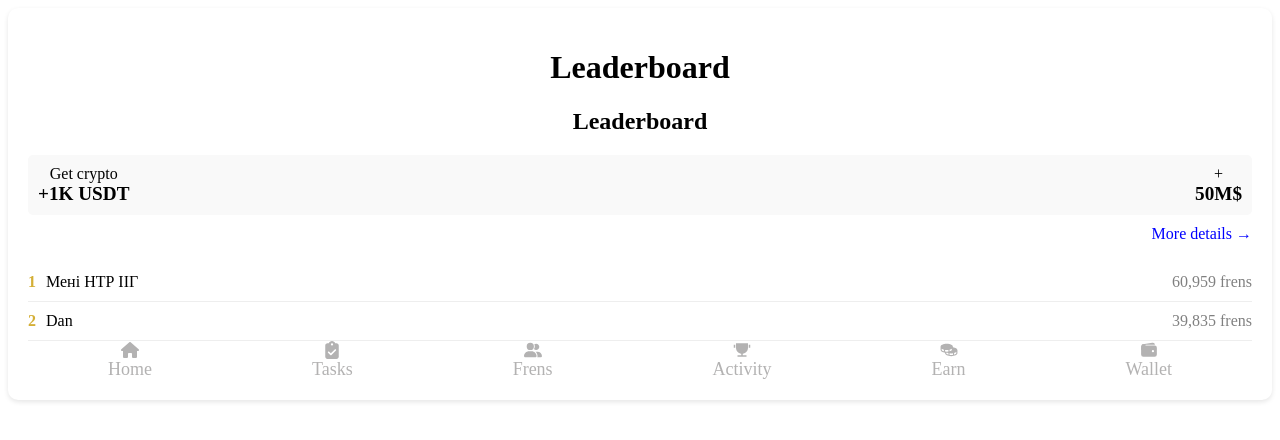
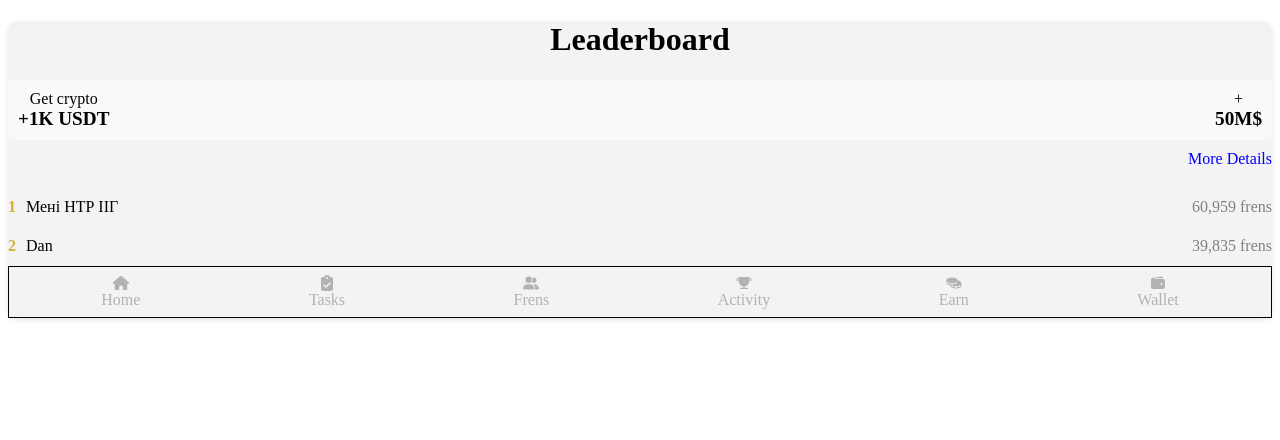
Before and after one commit to mubirshami/TimeFarmTelegram, a React (Create React App) app: page /TimeFarmTelegram/activity in a window 1280 px wide. Shown: the top 440 px of the page. Built offline with nearby package versions, Linux system fonts and the light colour scheme.

Commit message:
Update CSS for frens and leaderboard components

```diff
--- a/src/components/activity/index.css
+++ b/src/components/activity/index.css
@@ -1,18 +1,9 @@
-/* src/components/Leaderboard.css */
-
 .leaderboard-container {
     width: auto;
     margin: auto;
-    padding: 20px;
-    background: white;
+    background: #f3f3f3;
     border-radius: 10px;
     box-shadow: 0 2px 5px rgba(0, 0, 0, 0.1);
-    margin-bottom: 60px; /* Adjust if needed */
-  }
-
-  .leaderboard-header {
-    text-align: center;
-    margin-bottom: 20px;
   }
 
   .leaderboard-rewards {
--- a/src/components/activity/index.jsx
+++ b/src/components/activity/index.jsx
@@ -1,14 +1,12 @@
 import React from "react";
 import "./index.css";
 import Navbar from "../navbar";
+import { Link } from "react-router-dom";
 const Activity = () => {
   return (
     <div className="leaderboard-container">
       <h1 className="main-heading">Leaderboard</h1>
       <div className="leaderboard-content">
-        <div className="leaderboard-header">
-          <h2>Leaderboard</h2>
-        </div>
         <div className="leaderboard-rewards">
           <div className="reward">
             <span>Get crypto</span>
@@ -20,7 +18,7 @@ const Activity = () => {
           </div>
         </div>
         <div className="details">
-          <a href="#">More details &rarr;</a>
+          <Link to={"/rules"}>More Details</Link>
         </div>
         <div className="user-list">
           <div className="user">
@@ -33,7 +31,6 @@ const Activity = () => {
             <span className="name">Dan</span>
             <span className="points">39,835 frens</span>
           </div>
-          {/* Add more users as needed */}
         </div>
       </div>
       <Navbar />
--- a/src/components/frens/index.css
+++ b/src/components/frens/index.css
@@ -30,5 +30,5 @@
 }
 
 .frens-image{
-    max-width: 250px;
+    max-width: 175px;
 }
--- a/src/components/navbar/index.css
+++ b/src/components/navbar/index.css
@@ -3,9 +3,10 @@
     display: flex;
     flex-direction: row;
     list-style-type: none;
-    padding: 0;
+    padding: 0.5rem;
     margin: 0;
     justify-content: space-around;
+    border: 1px solid black;
   }
 
   .list-item {
@@ -14,7 +15,7 @@
     flex-direction: column;
     align-items: center;
     justify-content: space-between;
-    font-size: 18px;
+    font-size: 16px;
     color: #b3b2b2;
   }
 
--- a/src/components/rules/index.css
+++ b/src/components/rules/index.css
@@ -4,3 +4,7 @@
     height: 100%;
     background-color: #f3f3f3;
 }
+
+.rules-dollar{
+    width: 14px;
+}
--- a/src/components/rules/index.jsx
+++ b/src/components/rules/index.jsx
@@ -26,6 +26,7 @@ const Rules = () => {
               Pool size is 1000 USDT and 50 mil{" "}
               <span class="row">
                 <img
+                  className="rules-dollar"
                   src="https://img-tap-miniapp.chrono.tech/svg/oi_dollar.svg"
                   alt="oi_dollar"
                 />
@@ -49,11 +50,14 @@ const Rules = () => {
             <li>6th-10th place: 20 USDT + 500K $SECOND</li>
             <li>11th-20th place: 10 USDT + 500K $SECOND</li>
           </ul>
-          <p>Anyone who refers 4 people or more in a week will receive an additional 100K $SECOND. 🏆Think you’ve got what it takes to win? Start inviting friends now!</p>
-
+          <p>
+            Anyone who refers 4 people or more in a week will receive an
+            additional 100K $SECOND. 🏆Think you’ve got what it takes to win?
+            Start inviting friends now!
+          </p>
         </div>
       </div>
-        <Navbar />
+      <Navbar />
     </div>
   );
 };
```
